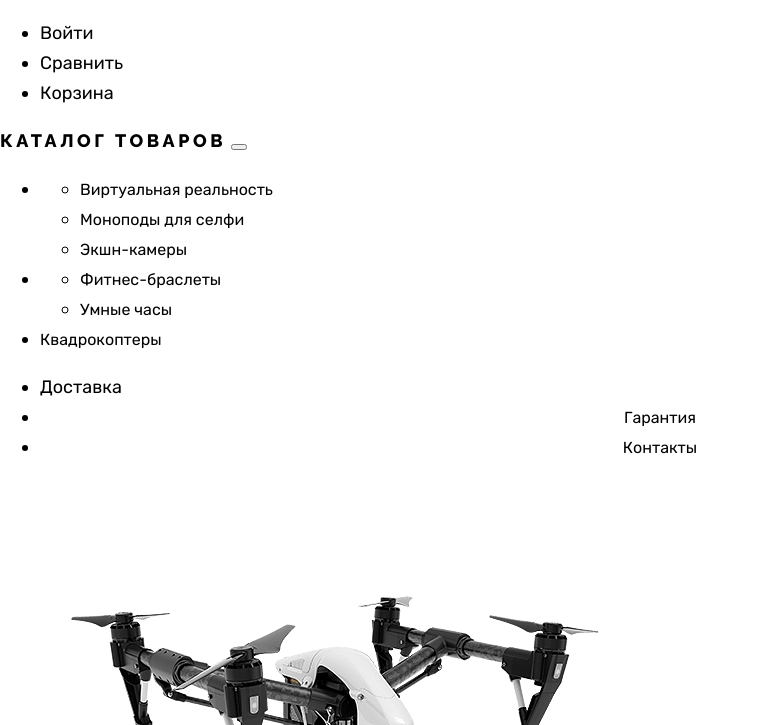
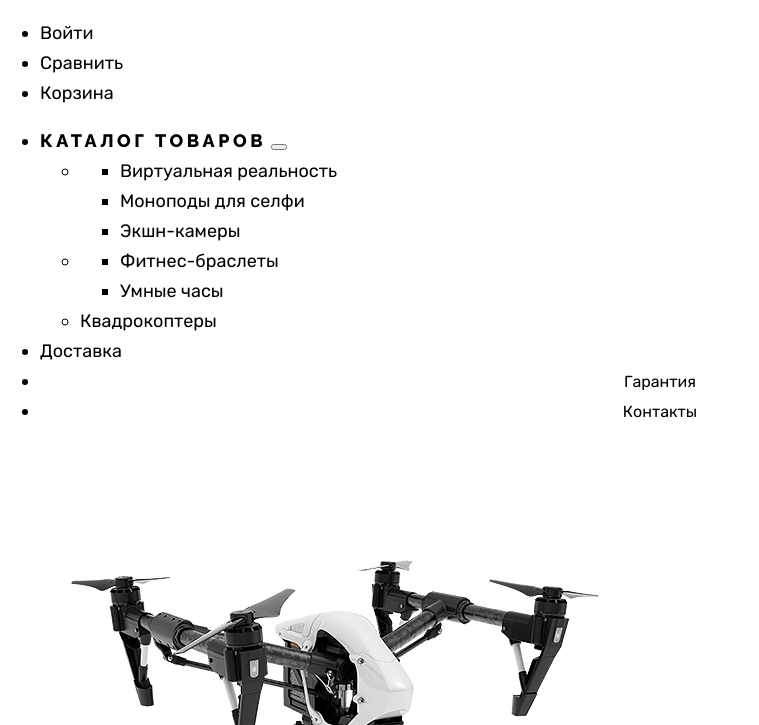
Before and after one commit to tau-8/995085-device-32, a plain HTML site: page index.html in a window 1280 px wide. Shown: the part 75-800 px from the top of the page, without its empty margins (0-759 px from the left). Drawn offline with Linux system fonts and the light colour scheme.

Commit message:
Вносит исправления в меню навигации

```diff
--- a/index.html
+++ b/index.html
@@ -12,7 +12,6 @@
         <img class="header__logo device-logo" src="images/device-logo.svg" width="145" height="36" alt="Логотип интернет-магазина «Device»">
       </a>
 
-      <div class="header__centerer">
       <form class="header__search site-search" action="#" method="POST">
         <label class="site-search__label">
           <span class="visually-hidden">Поиск по сайту</span>
@@ -32,47 +31,45 @@
           <a class="user-menu__link user-menu__link--cart link" href="#">Корзина</a>
         </li>
       </ul>
-      </div>
 
       <nav class="header__centerer">
-        <div class="catalog-menu">
-          <a class="main-navigation-link uppercase-link link" href="catalog.html">Каталог товаров</a>
-          <button class="catalog-menu-button" type="button">
+        <ul class="header__navigation site-navigation">
+          <li class="site-navigation__item">
+            <a class="site-navigation__link uppercase-link link" href="catalog.html">Каталог товаров</a>
+            <button class="site-navigation__button" type="button">
               <span class="visually-hidden">Развернуть быстрое меню каталога</span>
             </button>
-          <ul class="catalog-menu-list">
-            <li class="catalog-menu-item cameras">
+            <ul class="site-navigation__dropdown catalog-dropdown">
+              <li class="catalog-dropdown__item cameras">
                 <span class="visually-hidden">Виртуальная реальность и товары для съёмки</span>
                 <ul>
                   <li>
-                  <a class="main-navigation-link link" href="#">Виртуальная реальность</a>
+                    <a class="catalog-dropdown__link link" href="#">Виртуальная реальность</a>
                   </li>
                   <li>
-                  <a class="main-navigation-link link" href="catalog.html">Моноподы для cелфи</a>
+                    <a class="catalog-dropdown__link link" href="catalog.html">Моноподы для cелфи</a>
                   </li>
                   <li>
-                  <a class="main-navigation-link link" href="#">Экшн-камеры</a>
+                    <a class="catalog-dropdown__link link" href="#">Экшн-камеры</a>
                   </li>
                 </ul>
               </li>
-            <li class="catalog-menu-item watches">
+              <li class="catalog-dropdown__item watches">
                 <span class="visually-hidden">Наручные гаджеты</span>
                 <ul>
                   <li>
-                  <a class="main-navigation-link link" href="#">Фитнес-браслеты</a>
+                    <a class="catalog-dropdown__link link" href="#">Фитнес-браслеты</a>
                   </li>
                   <li>
-                  <a class="main-navigation-link link" href="#">Умные часы</a>
+                    <a class="catalog-dropdown__link link" href="#">Умные часы</a>
                   </li>
                 </ul>
               </li>
-            <li class="catalog-menu-item drones">
-              <a class="main-navigation-link link" href="#">Квадрокоптеры</a>
+              <li class="catalog-dropdown__item drones">
+                <a class="catalog-dropdown__link link" href="#">Квадрокоптеры</a>
               </li>
             </ul>
-        </div>
-
-        <ul class="header__navigation site-navigation">
+          </li>
           <li class="site-navigation__item">
             <a class="site-navigation__link link link--uppercase" href="#">Доставка</a>
           </li>
```
Lines whose indentation alone changed are shown as unchanged.
